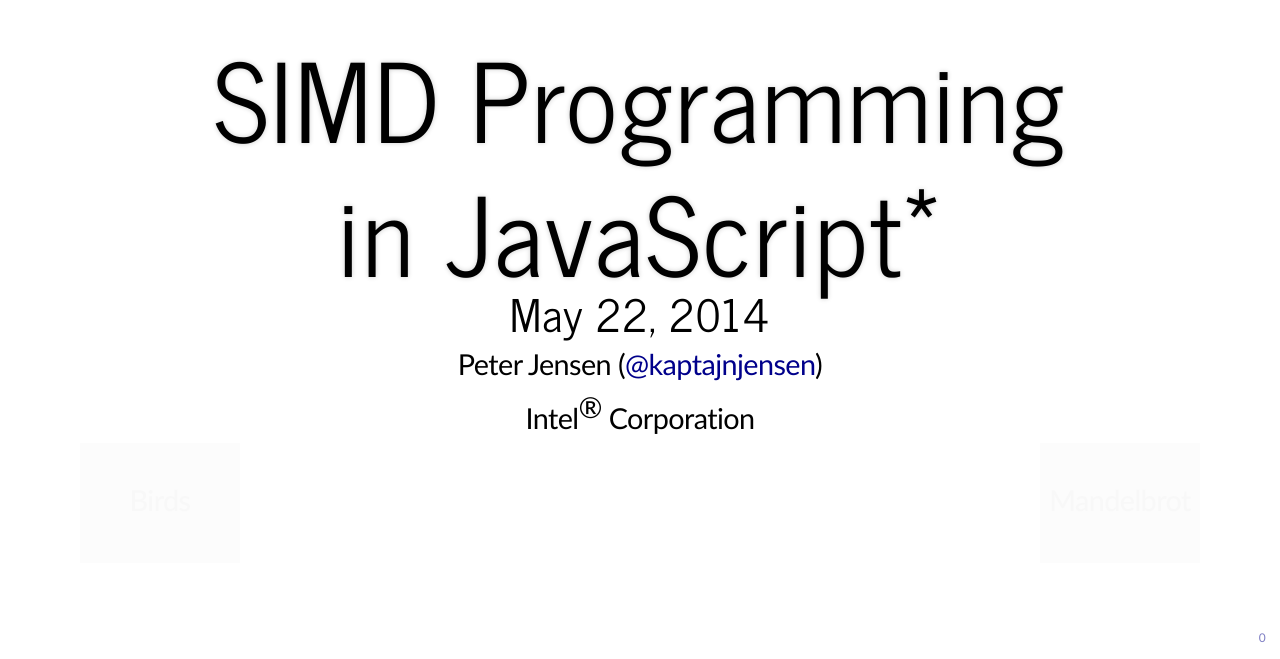
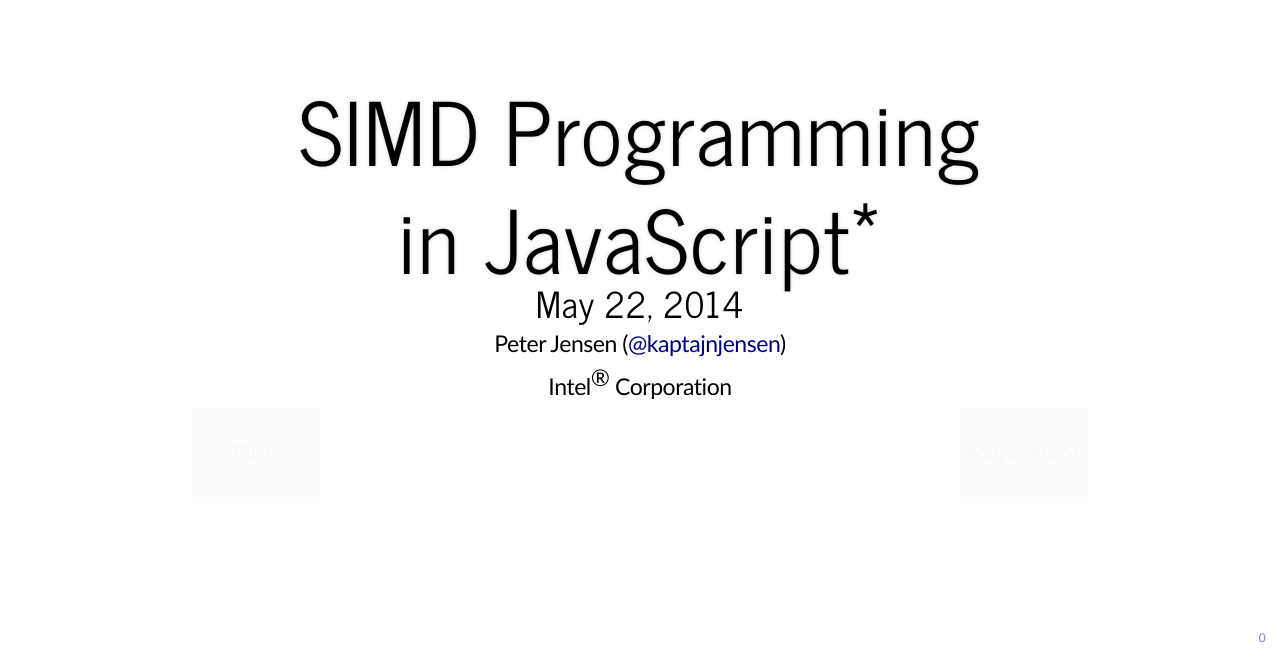
Before and after one commit to PeterJensen/PeterJensen.github.io, a website: page html5-simd/html5-simd.html in a window 1280 px wide. Shown: the part 141-800 px from the top of the page. Drawn offline with Linux system fonts and the light colour scheme.

Commit message:
Removed scaling restraints to have it show OK on smaller devices

```diff
--- a/html5-simd/html5-simd.html
+++ b/html5-simd/html5-simd.html
@@ -740,8 +740,8 @@
     center: true,
     width: 1400,
     height: 1000,
-    minScale: 0.8,
-    maxScale: 1.0,
+//    minScale: 0.8,
+//    maxScale: 1.0,
     margin: 0.2,
     slideNumber: true,
 
```
Also changed, not shown: html5-simd/index.html (+2 -2 lines).
